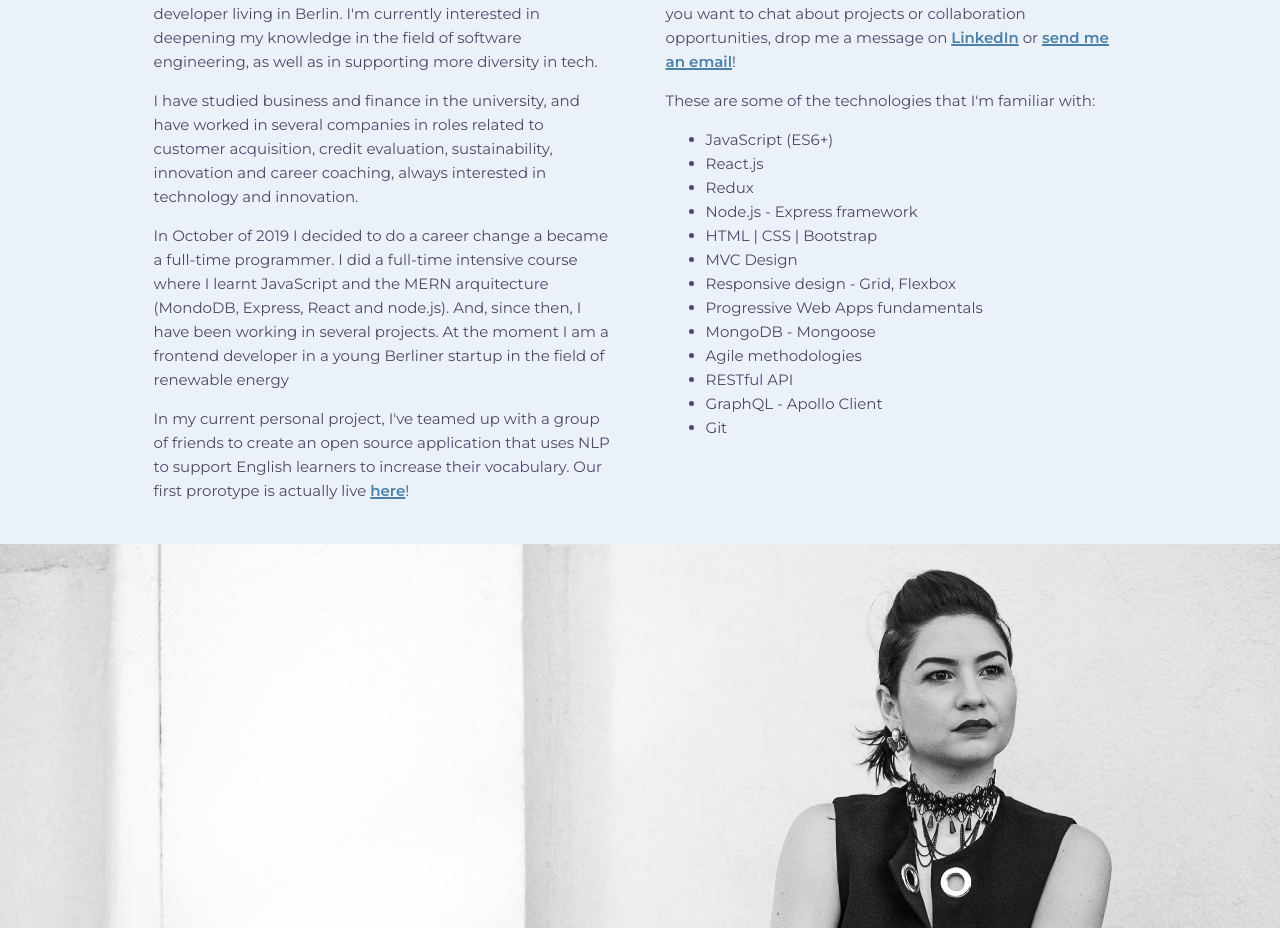
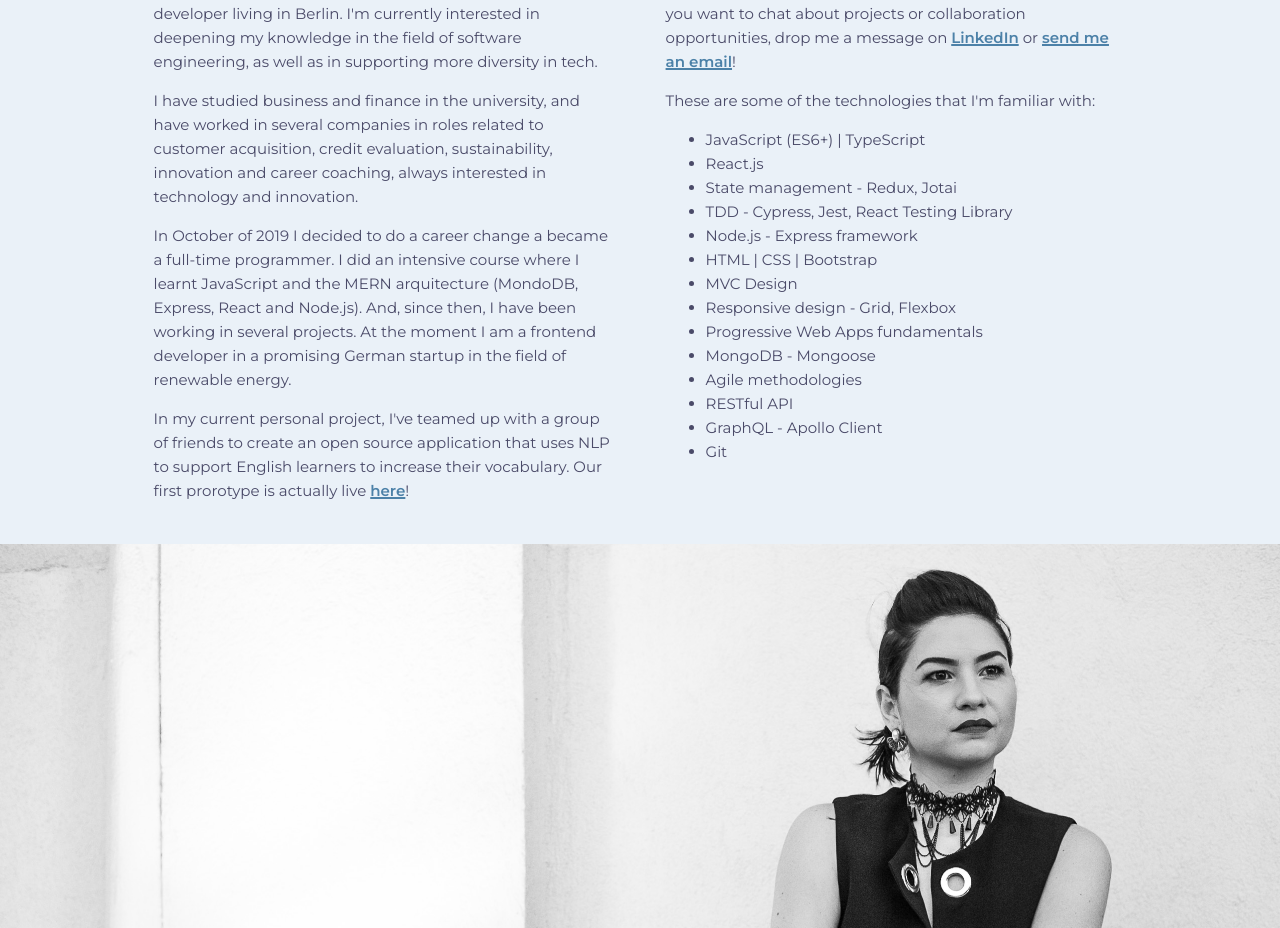
Before and after one commit to fernandademery/portfolio, a React (Create React App) app: page / in a window 1280 px wide. Shown: the part 1087-2015 px from the top of the page. Built offline with nearby package versions, Linux system fonts and the light colour scheme.

Commit message:
Some polishing in about section

```diff
--- a/src/components/About/index.jsx
+++ b/src/components/About/index.jsx
@@ -23,11 +23,11 @@ export default function About() {
             </p>
             <p>
               In October of 2019 I decided to do a career change a became a
-              full-time programmer. I did a full-time intensive course where I
-              learnt JavaScript and the MERN arquitecture (MondoDB, Express,
-              React and node.js). And, since then, I have been working in
-              several projects. At the moment I am a frontend developer in a
-              young Berliner startup in the field of renewable energy
+              full-time programmer. I did an intensive course where I learnt
+              JavaScript and the MERN arquitecture (MondoDB, Express, React and
+              Node.js). And, since then, I have been working in several
+              projects. At the moment I am a frontend developer in a promising
+              German startup in the field of renewable energy.
             </p>
             <p>
               In my current personal project, I've teamed up with a group of
@@ -71,9 +71,10 @@ export default function About() {
             <p>These are some of the technologies that I'm familiar with:</p>
 
             <ul>
-              <li>JavaScript (ES6+)</li>
+              <li>JavaScript (ES6+) | TypeScript</li>
               <li>React.js</li>
-              <li>Redux</li>
+              <li>State management - Redux, Jotai</li>
+              <li>TDD - Cypress, Jest, React Testing Library</li>
               <li>Node.js - Express framework</li>
               <li>HTML | CSS | Bootstrap</li>
               <li>MVC Design</li>
--- a/src/components/Projects/index.jsx
+++ b/src/components/Projects/index.jsx
@@ -1,4 +1,5 @@
 import React, { Component } from "react";
+import { projectsList } from "./projectsList";
 import "./styles.css";
 
 export default class Projects extends Component {
```
